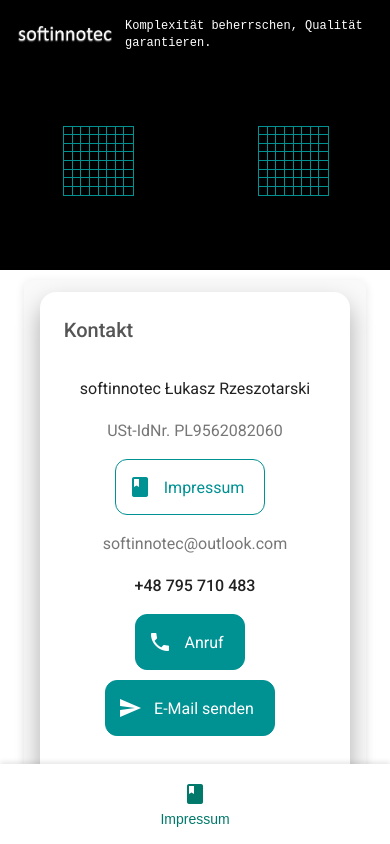
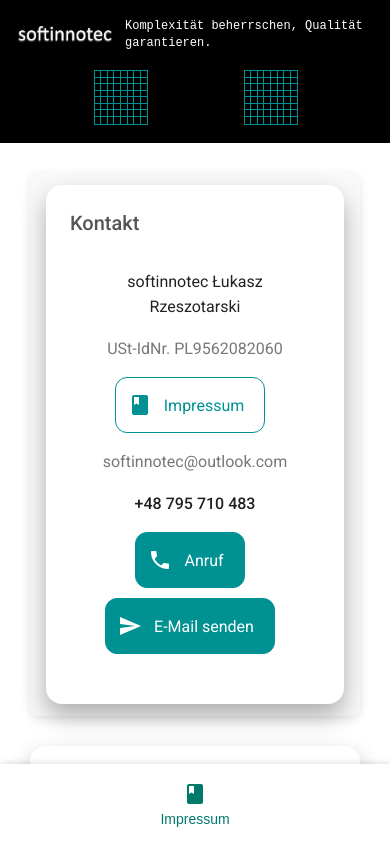
Before and after one commit to sievemaker/softinnotec-webpage-app, an Angular app: page / in a window 390 px wide. Built offline with nearby package versions, Linux system fonts and the light colour scheme.

Commit message:
layout fix

```diff
--- a/src/app/about-card/about-card.component.sass
+++ b/src/app/about-card/about-card.component.sass
@@ -1,2 +1,2 @@
 .left-panel
-  text-indent: 30px // Adds indentation to the first line of each paragraph
+  text-indent: 30px
--- a/src/app/app.component.html
+++ b/src/app/app.component.html
@@ -8,7 +8,9 @@
     <div class="interactive-app-banner">
       <app-interactive-banner></app-interactive-banner>
     </div>
-    <app-card-grid></app-card-grid>
+    <div class="content">
+      <app-card-grid></app-card-grid>
+    </div>
   </div>
 
   <app-footer></app-footer>
--- a/src/app/app.component.sass
+++ b/src/app/app.component.sass
@@ -4,3 +4,19 @@
 
 .main-content
   padding-bottom: 80px
+
+.content
+  width: 100%  // Take full width of the parent
+  max-width: 960px  // Restrict content width for larger screens
+  margin: 0 auto  // Center the content horizontally
+  padding: 20px  // Optional: Add padding for spacing
+  background-color: white  // Optional: Add background color for visibility
+  border-radius: 8px  // Optional: Add rounded corners for styling
+  box-sizing: border-box
+
+  // Ensure grid layouts or similar child components adjust properly
+  app-card-grid
+    width: 100%
+    display: flex
+    flex-wrap: wrap
+    gap: 10px  // Adjust spacing between child elements
--- a/src/app/footer/footer.component.html
+++ b/src/app/footer/footer.component.html
@@ -13,7 +13,7 @@
     <span>Settings</span>
   </a>
   -->
-  <a href="#settings" class="menu-item">
+  <a href="https://aplikacja.ceidg.gov.pl/CEIDG/CEIDG.Public.UI/SearchDetails.aspx?Id=04dc73f8-13c9-45fb-8656-ed4690054b8b" class="menu-item">
     <mat-icon>book</mat-icon>
     <span>Impressum</span>
   </a>
--- a/src/app/interactive-banner/interactive-banner.component.sass
+++ b/src/app/interactive-banner/interactive-banner.component.sass
@@ -1,6 +1,6 @@
 .interactive-app-banner
   width: 100%
-  height: auto  // Default height
+  height: auto
   border-radius: 0
   background-color: black
   display: flex
@@ -17,12 +17,3 @@
     box-sizing: border-box
     min-width: 150px  // Ensure elements don't become too small
     width: auto  // Allow automatic resizing within the flex container
-
-// Media query for smaller screens
-@media (max-width: 768px)
-  .interactive-app-banner
-    height: 200px  // Increase height for smaller screens
-
-  .interactive-app-banner > *
-    flex-basis: 50%  // Allow the elements to take up more space when stacked
-    width: 100%  // Ensure elements take the full width when stacked
```
